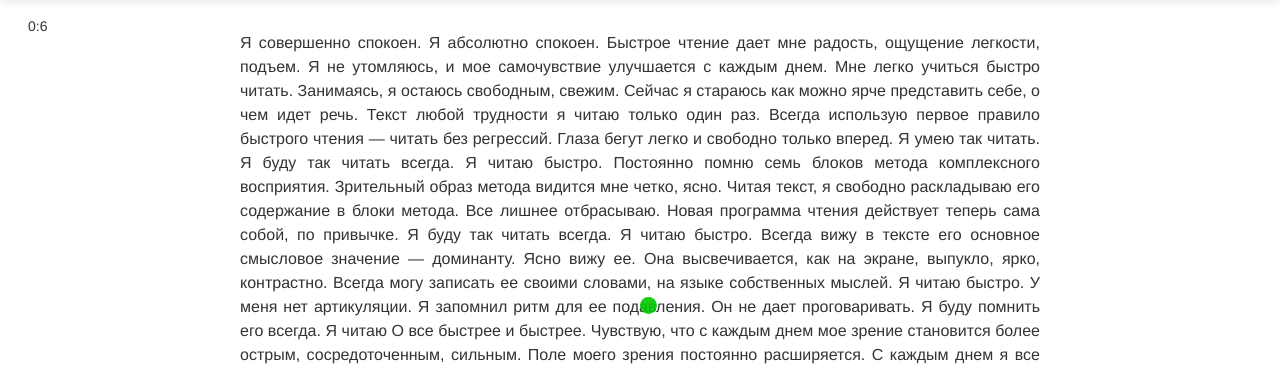
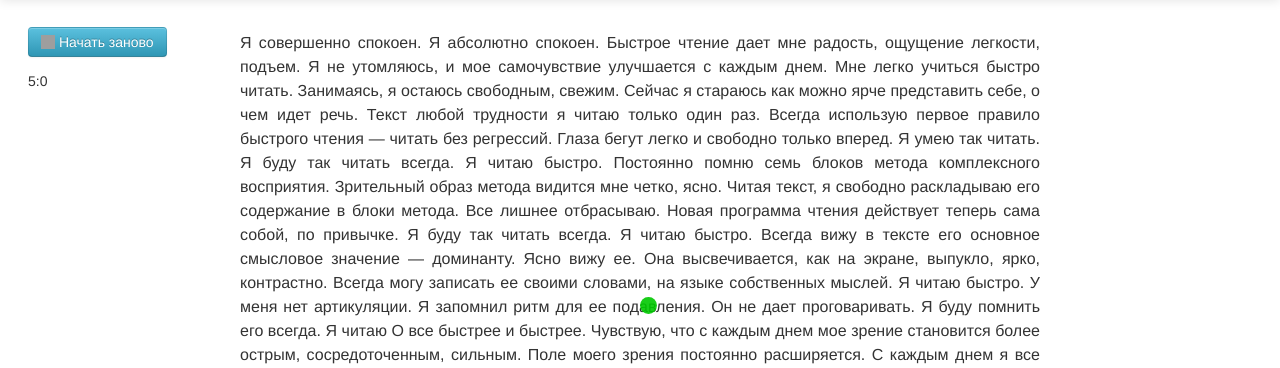
Before and after one commit to GarabaIgor/SpeedReading, a Django app: template templates/GreenPoint.html in a window 1280 px wide. Shown: the part 41-409 px from the top of the page. Run offline with Django 3.2, Linux system fonts and the light colour scheme; the template is opened without the code that fills it, so the values that code supplies are empty; grey boxes are pictures that could not be loaded.

Commit message:
1/2 ajax in green point

```diff
--- a/static/css/GreenPoint.css
+++ b/static/css/GreenPoint.css
@@ -2,7 +2,7 @@
 .top_left_corner
 {
 	float: left;
-	padding-top: 0.2em;
+	padding-top: 2em;
 	padding-left:2em;
 
 }
--- a/static/js/DoubleImages.js
+++ b/static/js/DoubleImages.js
@@ -11,8 +11,9 @@ $(function() {
   		var sec = 0;
 	var min = 0;
 	timerId = setInterval(function() {
-			if(min==5)
+			if(sec==5)
 			{
+
 				clearInterval(timerId);
 				alert('Упражнение окончено');
 			}
--- a/static/js/GreenPoint.js
+++ b/static/js/GreenPoint.js
@@ -6,8 +6,10 @@ jQuery(document).ready(function() {
 	console.log(h)
 	$("#circle").css("margin-left",w/2);
 	$("#circle").css("margin-top",h/2+10);
+	var timerId;
+	var updateFun = function(){
 	timerId = setInterval(function() {
-			if(min==10)
+			if(min==5)
 			{
 				// alert('Упражнение окончено');
 
@@ -21,9 +23,10 @@ jQuery(document).ready(function() {
 					});
 
 				clearInterval(timerId);
+
 				alert('Упражнение окончено');
 			}
-			if(sec != 60)
+			else if(sec != 60)
 			{
 				$("#sec").text(++sec);
 			}
@@ -33,5 +36,15 @@ jQuery(document).ready(function() {
 				$("#sec").text(sec);
 				$("#min").text(++min);
 			}
-			},1000);
+			},10);
+}
+updateFun();
+	$("#restart_timer").on("click",function(){
+		clearInterval(timerId);
+				min = 0;
+				sec = 0;
+				$("#sec").text(sec);
+				$("#min").text(min);
+		updateFun();
+	});
 });
--- a/templates/GreenPoint.html
+++ b/templates/GreenPoint.html
@@ -9,7 +9,7 @@
 
 {% block exercise%}
 <div class="top_left_corner">
-
+ <a id="restart_timer" class="btn btn-info"><i class="icon-refresh" ></i> Начать заново</a>
 <p class="timer"><span id="min">0</span>:<span id="sec">0</span></p>
 </div>
 
```
